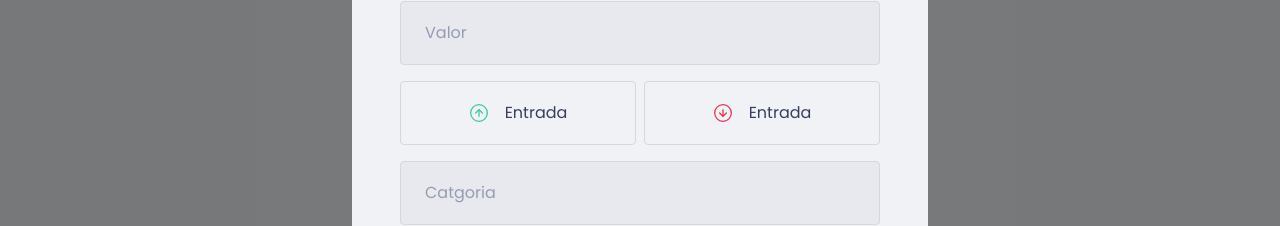
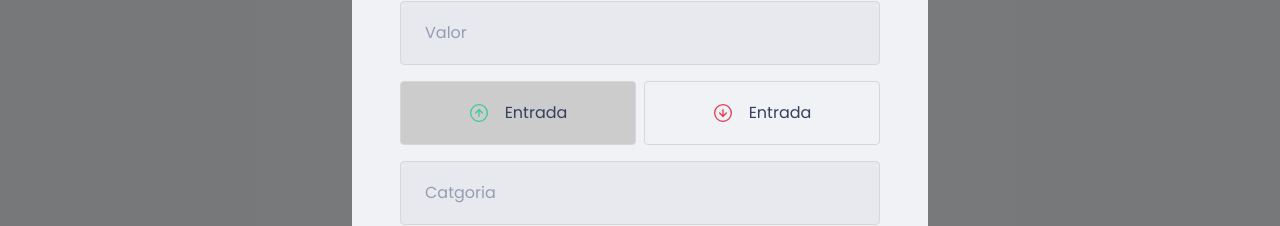
Before and after one commit to victorrosas/dtmoney-project, a React (Create React App) app: page / in a window 1280 px wide. Both pictures are taken after a click on the button "Nova transação". Shown: the part 317-543 px from the top of the page. Built offline with nearby package versions, Linux system fonts and the light colour scheme; what miragejs would draw is missing.

Commit message:
button type modal function

```diff
--- a/src/components/NewTransactionModal/index.tsx
+++ b/src/components/NewTransactionModal/index.tsx
@@ -1,8 +1,9 @@
+import { useState } from 'react';
 import Modal from 'react-modal';
 import closeImg from '../../assets/close.svg';
 import incomeImg from '../../assets/income.svg';
 import outcomeImg from '../../assets/outcome.svg';
-import { Container, TransactionTypeContainer } from './styles';
+import { Container, TransactionTypeContainer, RadioBox } from './styles';
 
 interface NewTransactionModalProps {
     isOpen: boolean;
@@ -10,6 +11,8 @@
 }
 
 export function NewTransactionModal({isOpen, onRequestClose}: NewTransactionModalProps) {
+    const [type, setType] = useState('deposit');
+
     return(
         <Modal
             isOpen={isOpen}
@@ -39,15 +42,23 @@
             />
 
             <TransactionTypeContainer>
-                <button type="button">
+                <RadioBox
+                    type="button"
+                    onClick={() => { setType('deposit')}}
+                    isActive={type === 'deposit'}
+                >
                     <img src={incomeImg} alt="Entrada"/>
                     <span>Entrada</span>
-                </button>
+                </RadioBox>
 
-                <button type="button">
+                <RadioBox
+                    type="button"
+                    onClick={() => { setType('withdraw')}}
+                    isActive={type === 'withdraw'}
+                >
                     <img src={outcomeImg} alt="Saída"/>
                     <span>Entrada</span>
-                </button>
+                </RadioBox>
             </TransactionTypeContainer>
 
             <input
--- a/src/components/NewTransactionModal/styles.ts
+++ b/src/components/NewTransactionModal/styles.ts
@@ -54,13 +54,18 @@
     display: grid;
     grid-template-columns: 1fr 1fr;
     gap: 0.5rem;
+`;
 
-    button {
+interface RadioBoxProps {
+    isActive: boolean;
+}
+
+export const RadioBox = styled.button<RadioBoxProps>`
         height: 4rem;
         border: 1px solid #d7d7d7;
         border-radius: 0.25rem;
 
-        background: transparent;
+        background: ${(props) => props.isActive ? '#ccc' : 'transparent'};
 
         display: flex;
         align-items: center;
@@ -83,5 +88,4 @@
             font-size: 1rem;
             color: var(--text-title);
         }
-    }
 `;
```
